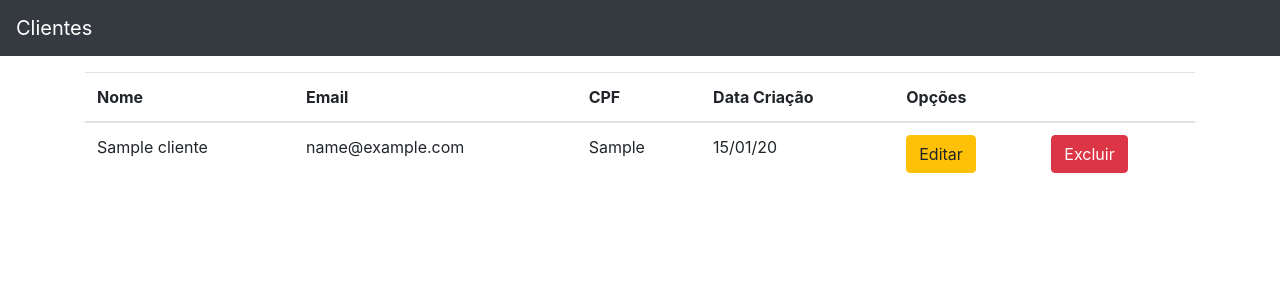
After one commit to CleitonSilvaT/CrudDjango, a Django app: page / in a window 1280 px wide. The commit adds this page. Shown: the top 300 px of the page. Run offline with Django 3.2, Linux system fonts and the light colour scheme; tables that the repository leaves empty hold one stand-in row (values such as "Sample post"); some libraries are stand-ins or nearby versions.

Commit message:
View Listar Clientes Criada. Close #5

```diff
--- a/clientes/models.py
+++ b/clientes/models.py
@@ -3,8 +3,8 @@ from django.db import models
 class Cliente(models.Model):
     nome = models.CharField(max_length=50)
     email = models.EmailField()
-    cpf = models.CharField(max_length=11, unique=True) # Tamanho contando os pontos
+    cpf = models.CharField(max_length=14, unique=True) # Tamanho contando os pontos
     data_criacao = models.DateField(auto_now_add=True)
 
     def __str__(self): # Definir o que será mostrado no Admin
-        return self.name
+        return self.nome
--- /dev/null
+++ b/clientes/urls.py
@@ -0,0 +1,6 @@
+from django.urls import path
+from .views import listar_clientes
+
+urlpatterns = [
+    path('', listar_clientes, name='listar_clientes'),
+]
--- a/clientes/views.py
+++ b/clientes/views.py
@@ -1,3 +1,10 @@
 from django.shortcuts import render
+from .models import Cliente
 
 # Create your views here.
+
+def listar_clientes(request):
+    clientes = Cliente.objects.all().order_by('-id')
+
+
+    return render(request, 'clientes/listar_clientes.html', {'clientes':clientes})
--- a/crud_clientes/urls.py
+++ b/crud_clientes/urls.py
@@ -15,7 +15,9 @@ Including another URLconf
 """
 from django.contrib import admin
 from django.urls import path
+from django.urls import include
 
 urlpatterns = [
     path('admin/', admin.site.urls),
+    path('', include('clientes.urls')),
 ]
--- a/templates/base.html
+++ b/templates/base.html
@@ -11,6 +11,10 @@
 </head>
 
 <body>
+    <nav class="navbar navbar-expand-sm navbar-dark bg-dark mb-3">
+        <a class="navbar-brand" href="{% url 'listar_clientes' %}">Clientes</a>
+    </nav>
+
     {% block content %}
 
     {% endblock content %}
--- /dev/null
+++ b/templates/clientes/listar_clientes.html
@@ -0,0 +1,34 @@
+{% extends 'base.html' %}
+
+
+{% block content %}
+
+    <div class=container>
+        <table class="table table-head">
+            <thead>
+                <tr>
+                    <th>Nome</th>
+                    <th>Email</th>
+                    <th>CPF</th>
+                    <th>Data Criação</th>
+                    <th>Opções</th>
+                    <th></th>
+                </tr>
+            </thead>
+            <tbody>
+                {% for cliente in clientes %}
+                    <tr>
+                        <td>{{ cliente.nome }}</td>
+                        <td>{{ cliente.email }}</td>
+                        <td>{{ cliente.cpf }}</td>
+                        <td>{{ cliente.data_criacao|date:"d/m/y" }}</td>
+
+                        <td><a href="#" class="btn btn-warning">Editar</a></td>
+                        <td><a href="#" class="btn btn-danger">Excluir</a></td>
+                    </tr>
+                {% endfor %}
+            </tbody>
+        </table>
+    </div>
+
+{% endblock content %}
```
Also changed, not shown: clientes/migrations/0002_auto_20200906_1613.py (added).
